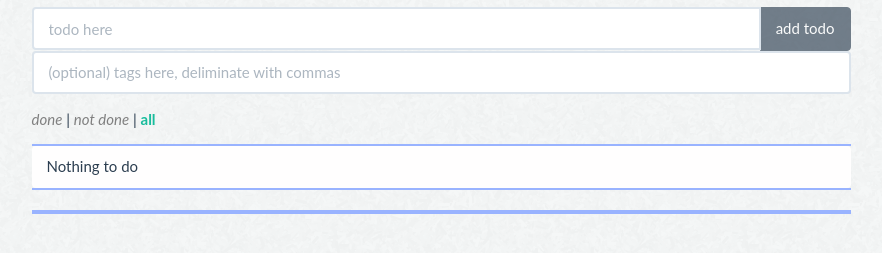
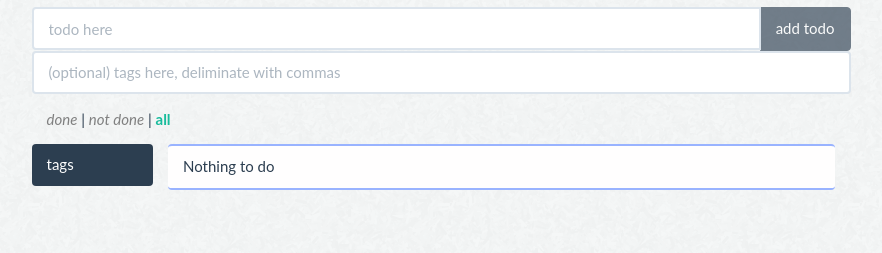
Before and after one commit to atchai/todowhat, a plain HTML site: page index.html in a window 1280 px wide. Shown: the part 77-330 px from the top of the page, without its empty margins (199-1081 px from the left). Drawn offline with Linux system fonts and the light colour scheme; some icons are missing.

Commit message:
list of tags placed on left hand side, count of tags in brackets re: #13 setting todo as done now only puts strikethrough on todo content, not the tags as well

```diff
--- a/css/style.css
+++ b/css/style.css
@@ -1,4 +1,4 @@
-.struck {
+.struck span:first-of-type{
 	text-decoration: line-through;
 	color: #999;
 }
@@ -21,10 +21,10 @@ body {
 	border-left-style: none;
 }
 .list-group-item:first-child {
-	border-top-style: none;
+	border-top: 2px solid #99B3FF;
 }
 .list-group-item:last-child {
-	border-bottom-style: none;
+	border-bottom: 2px solid #99B3FF;
  }
 h1 {
 	font-weight: 900;
@@ -39,11 +39,10 @@ a.disabled {
 	pointer-events: none;
 	font-style: italic;
 }
-ul {
-	border-top: 2px solid #99B3FF;
-	border-bottom: 2px solid #99B3FF;
-}
 .label {
 	opacity: 0.6;
 	color: purple;
 }
+#taglist li {
+	border: none;
+}
--- a/index.html
+++ b/index.html
@@ -25,7 +25,9 @@
           };
         %>
         >
+        <span>
         <%- todoItem %>
+        </span>
         <% _.each(tags, function(t){
             print('<span class="label label-default">'+t+'</span> ');
         })%>
@@ -33,7 +35,7 @@
       </div>
     </script>
     <script type="text/template" id="tag-template">
-    <%- tagName %> <%- tagCount %>
+    <%- tagName %> (<%- tagCount %>)
     </script>
   </head>
   <body>
@@ -50,13 +52,15 @@
   </div>
   <input type="text" placeholder="(optional) tags here, deliminate with commas" id="tagsfield" class="form-control">
 </div>
+    <div class="col-md-12">
+      <a href="#done" id="filterDone">done</a> |
+      <a href="#todo" id='filterNotDone'>not done</a> |
+      <a href="#" id='showAll'>all</a>
+    </div>
+    <ul id="taglist" class="list-group col-md-2">
+    </ul>
 
-    <a href="#done" id="filterDone">done</a> |
-    <a href="#todo" id='filterNotDone'>not done</a> |
-    <a href="#" id='showAll'>all</a>
-
-    <ul id="todoul" class="list-group"></ul>
-        <ul id="taglist" class="list-group"></ul>
+    <ul id="todoul" class="list-group col-md-10"></ul>
 
 </div>
 
--- a/js/views/mainview.js
+++ b/js/views/mainview.js
@@ -15,10 +15,8 @@ app.MainView = Backbone.View.extend({
         this.listenTo(app.todos, 'add', this.addTodoView);
         this.listenTo(app.todos, 'remove', this.removeTodoView);
         this.listenTo(app.tags, 'reset', this.render);
-
         this.listenTo(app.tags, 'add', this.addTagView);
         this.listenTo(app.tags, 'remove', this.removeTagView);
-
 
         app.tags.fetch({
             reset: true
@@ -35,6 +33,7 @@ app.MainView = Backbone.View.extend({
         // this.$todoList.empty();
         this.orderPersistance();
         $('#taglist').empty();
+        $('#taglist').append($('<li class="list-group-item active">tags</li>'));
         app.tags.each(function(t) {
             this.addTagView(t);
         }, this);
--- a/js/views/tagview.js
+++ b/js/views/tagview.js
@@ -10,6 +10,7 @@ app.TagView = Backbone.View.extend({
     },
 	template: _.template($('#tag-template').html()),
 	render: function() {
+		$(this.el).addClass('list-group-item');
         var html = this.template({
             tagName: this.model.get('name') ,
             tagCount: this.model.get('count')
--- a/js/views/todoview.js
+++ b/js/views/todoview.js
@@ -14,10 +14,7 @@ app.TodoView = Backbone.View.extend({
     },
     template: _.template($('#todo-template').html()),
     render: function() {
-        var tagstring = '';
         $(this.el).addClass('list-group-item');
-        // _.each(this.model.getTags(), function(t){tagstring+=t});
-        // console.log(tagstring);
         var html = this.template({
             todoItem: this.model.get('content') ,
             done: this.model.get('done'),
```
